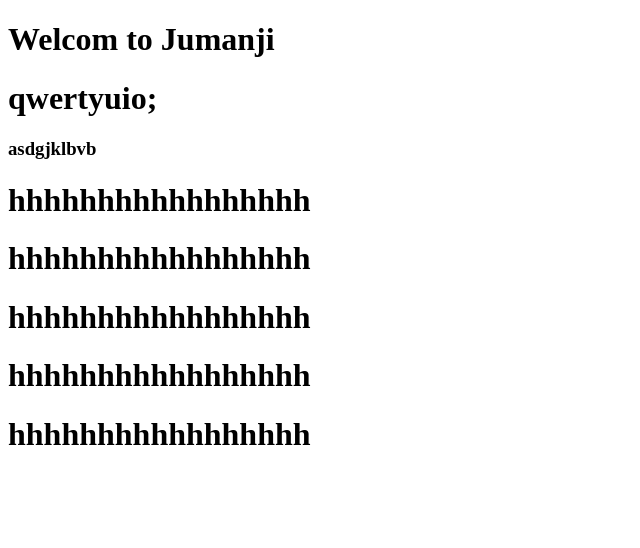
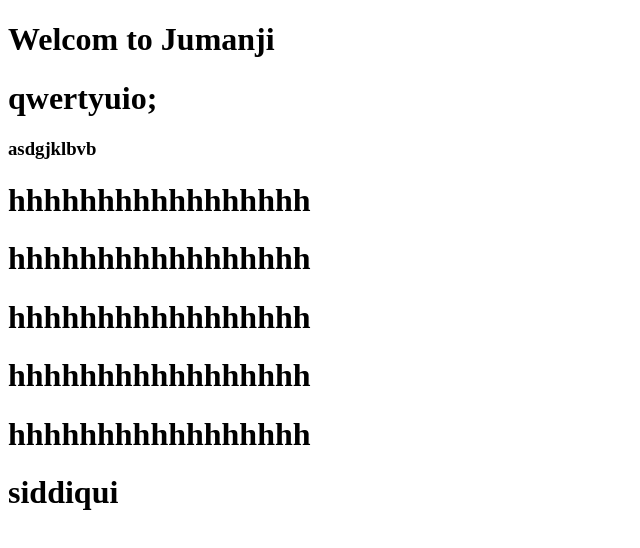
Before and after one commit to MdAkhtarNawab/Trail-1, a plain HTML site: page Index.html in a window 1280 px wide. Shown: the whole page, without its empty margins (0-640 px from the left). Drawn offline with Linux system fonts and the light colour scheme.

Commit message:
sidddiqui

```diff
--- a/Index.html
+++ b/Index.html
@@ -15,5 +15,6 @@
     <h1>hhhhhhhhhhhhhhhhh</h1>
     <h1>hhhhhhhhhhhhhhhhh</h1>
     <h1>hhhhhhhhhhhhhhhhh</h1>
+    <h1>siddiqui</h1>
 </body>
 </html>
```
